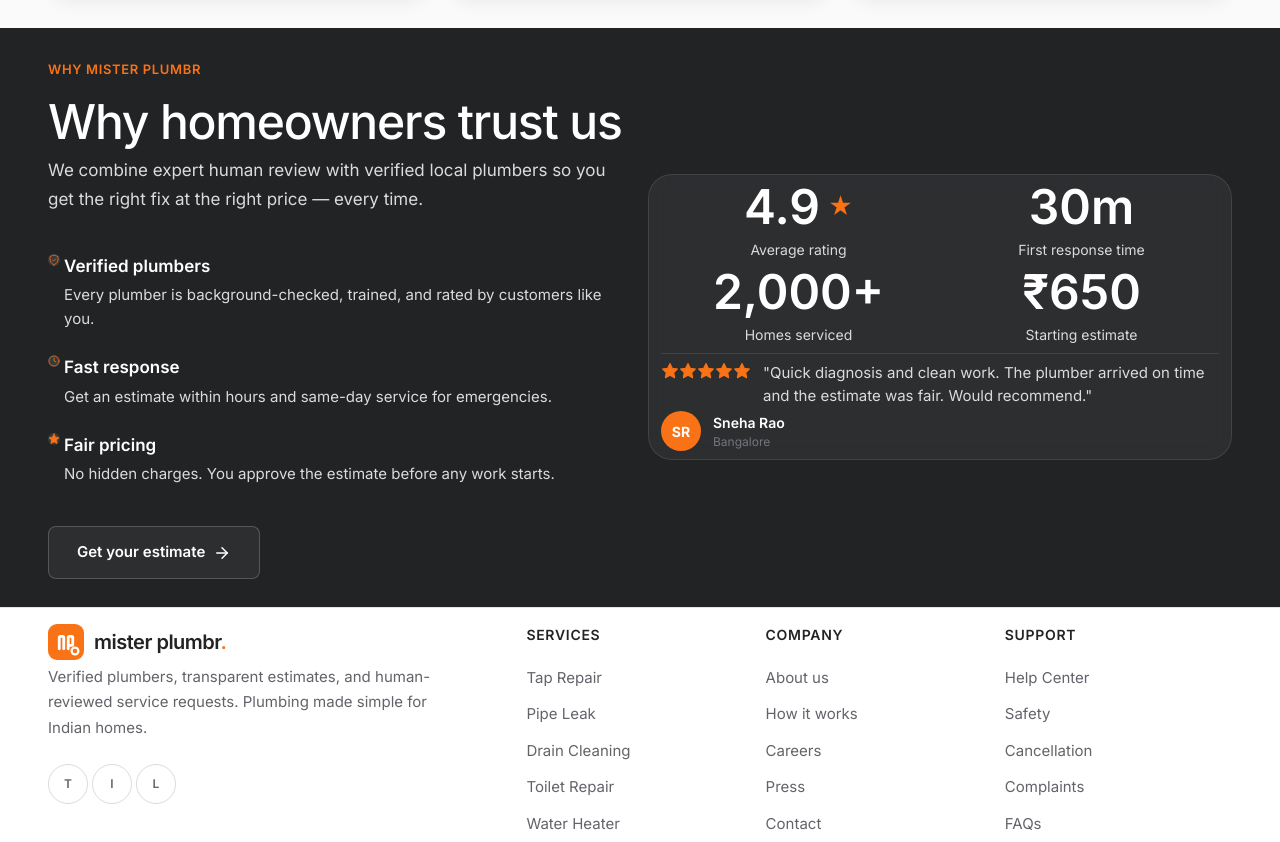
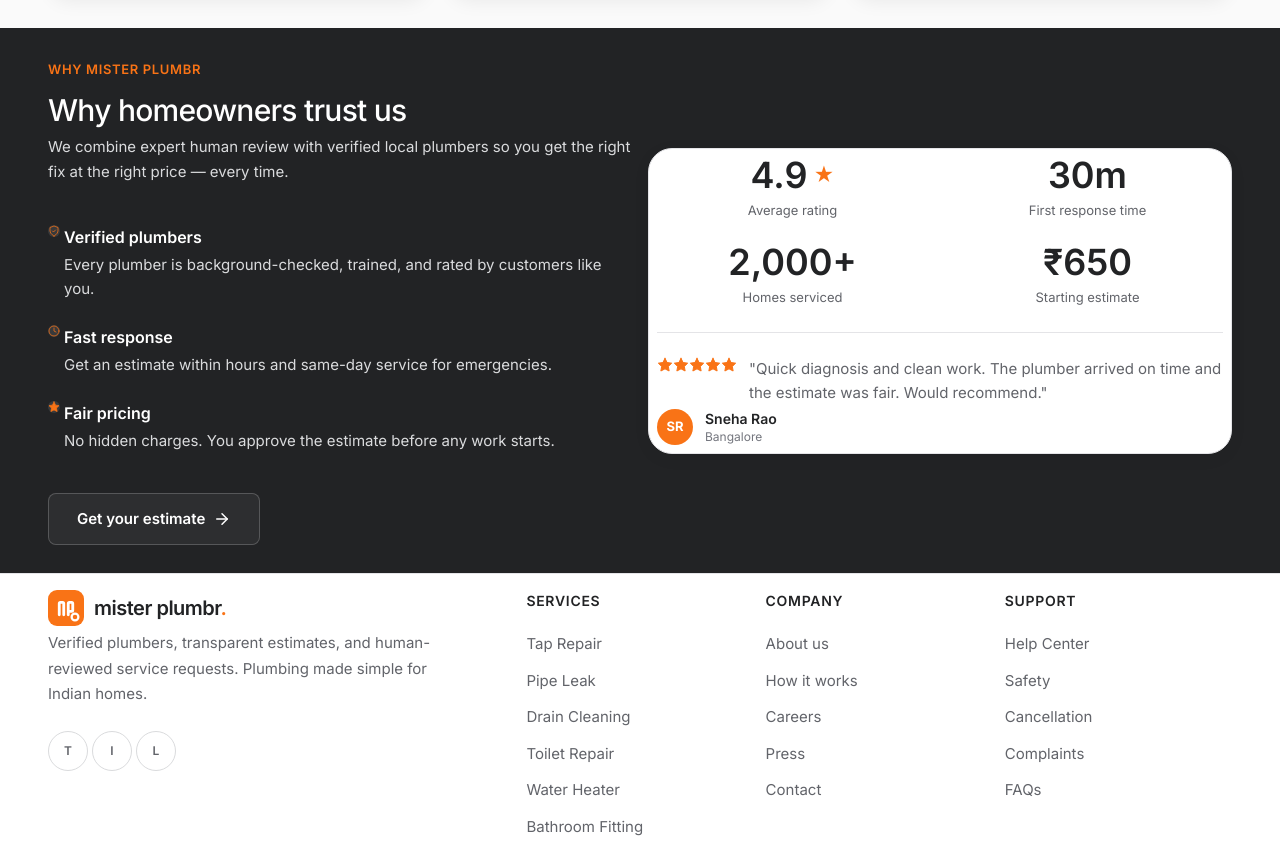
Before and after one commit to mister-plumbr/mr-plumber-webapp, a Next.js app: page / in a window 1280 px wide. Shown: the part 1955-2797 px from the top of the page. Built offline with nearby package versions, Linux system fonts and the light colour scheme.

Commit message:
ui: make trust stats card white with refined type scale and padding

```diff
--- a/app/components/Trust.tsx
+++ b/app/components/Trust.tsx
@@ -35,10 +35,10 @@
             <span className="text-[13px] font-semibold uppercase tracking-wider text-[#f97316]">
               Why Mister Plumbr
             </span>
-            <h2 className="mt-3 text-3xl font-medium leading-tight tracking-tight text-white md:text-heading-lg">
+            <h2 className="mt-3 text-2xl font-medium leading-tight tracking-tight text-white md:text-3xl">
               Why homeowners trust us
             </h2>
-            <p className="mt-4 text-base leading-[1.7] text-[#dadbdd] md:text-[17px]">
+            <p className="mt-4 text-[15px] leading-[1.7] text-[#dadbdd]">
               We combine expert human review with verified local plumbers so you
               get the right fix at the right price — every time.
             </p>
@@ -50,7 +50,7 @@
                     <item.icon size={24} />
                   </div>
                   <div>
-                    <h3 className="text-[17px] font-semibold text-white">
+                    <h3 className="text-base font-semibold text-white">
                       {item.title}
                     </h3>
                     <p className="mt-1 text-[15px] leading-[1.6] text-[#dadbdd]">
@@ -63,47 +63,47 @@
 
             <Link
               href="/upload"
-              className="group mt-10 inline-flex items-center gap-2 rounded-[8px] border border-white/20 bg-white/5 px-7 py-3.5 text-[15px] font-semibold text-white hover:bg-white/10 transition-colors"
+              className="group mt-10 inline-flex items-center gap-2 rounded-[8px] border border-white/20 bg-white/5 px-7 py-3.5 text-[15px] font-semibold text-white transition-colors hover:bg-white/10"
             >
               Get your estimate
-              <ArrowRight size={18} className="group-hover:translate-x-1 transition-transform" />
+              <ArrowRight size={18} className="transition-transform group-hover:translate-x-1" />
             </Link>
           </div>
 
           {/* Stats panel */}
-          <div className="rounded-[24px] border border-white/10 bg-white/5 px-6 py-8 backdrop-blur-sm md:px-10 lg:px-12">
-            <div className="grid grid-cols-2 gap-8">
+          <div className="rounded-[24px] border border-[#e4e4e7] bg-white p-6 shadow-[0_4px_20px_-4px_rgba(0,0,0,0.08)] md:p-8">
+            <div className="grid grid-cols-2 gap-6">
               {stats.map((stat) => (
                 <div key={stat.label} className="text-center">
-                  <div className="flex items-center justify-center gap-2 text-[42px] font-semibold leading-none text-white sm:text-[48px]">
+                  <div className="flex items-center justify-center gap-1.5 text-[30px] font-semibold leading-none text-[#222325] md:text-[36px]">
                     {stat.value}
                     {stat.suffix && (
-                      <span className="text-[24px] text-[#f97316]">{stat.suffix}</span>
+                      <span className="text-xl text-[#f97316]">{stat.suffix}</span>
                     )}
                   </div>
-                  <p className="mt-2 text-[14px] text-[#dadbdd]">{stat.label}</p>
+                  <p className="mt-2 text-[13px] text-[#62646a]">{stat.label}</p>
                 </div>
               ))}
             </div>
 
-            <div className="mt-8 border-t border-white/10 pt-8">
+            <div className="mt-6 border-t border-[#e4e4e7] pt-6">
               <div className="flex items-start gap-3">
-                <div className="flex text-[#f97316]">
+                <div className="flex shrink-0 text-[#f97316]">
                   {[...Array(5)].map((_, i) => (
-                    <Star key={i} size={18} />
+                    <Star key={i} size={16} />
                   ))}
                 </div>
-                <p className="text-[15px] text-[#dadbdd]">
+                <p className="text-[15px] leading-[1.6] text-[#62646a]">
                   &quot;Quick diagnosis and clean work. The plumber arrived on time and the estimate was fair. Would recommend.&quot;
                 </p>
               </div>
               <div className="mt-4 flex items-center gap-3">
-                <div className="flex h-10 w-10 items-center justify-center rounded-full bg-[#f97316] text-[14px] font-bold text-white">
+                <div className="flex h-9 w-9 items-center justify-center rounded-full bg-[#f97316] text-[13px] font-bold text-white">
                   SR
                 </div>
                 <div>
-                  <p className="text-[14px] font-semibold text-white">Sneha Rao</p>
-                  <p className="text-[12px] text-[#74767e]">Bangalore</p>
+                  <p className="text-sm font-semibold text-[#222325]">Sneha Rao</p>
+                  <p className="text-xs text-[#74767e]">Bangalore</p>
                 </div>
               </div>
             </div>
```
